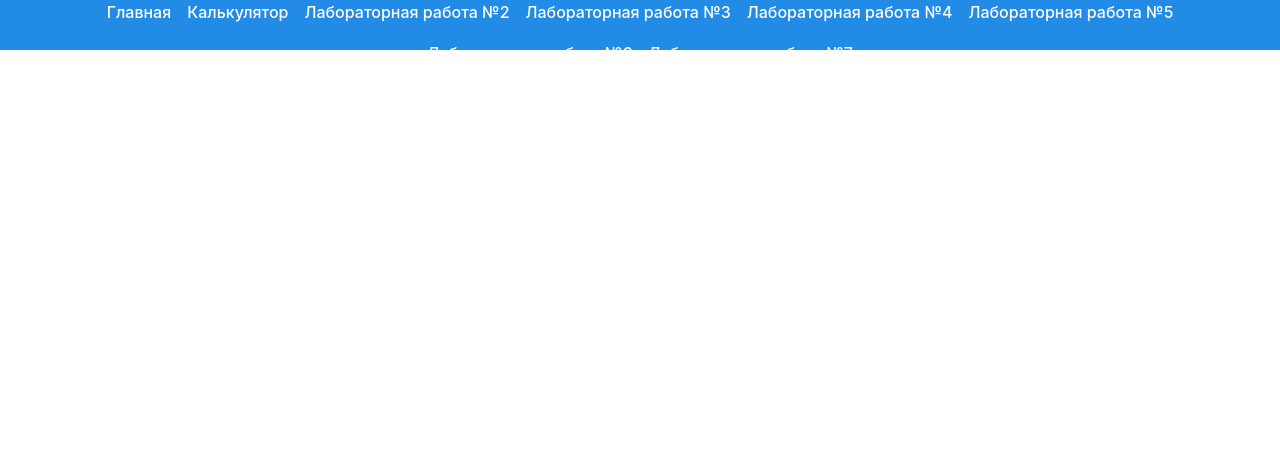
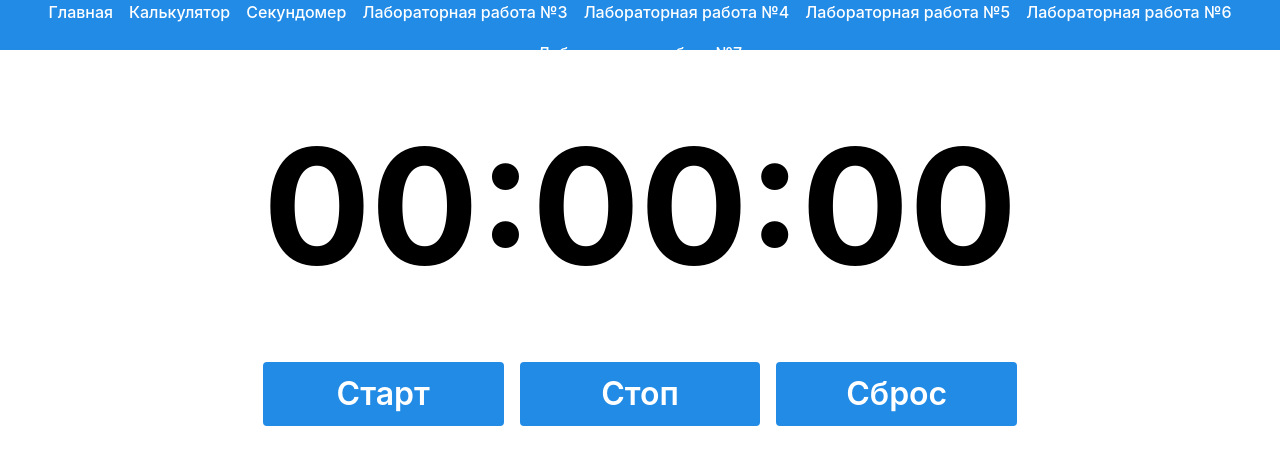
Before and after one commit to DzNk/LaboratoriesTech, a React (Vite) app: page /lab2 in a window 1280 px wide. Shown: the top 464 px of the page. Built offline with nearby package versions, Linux system fonts and the light colour scheme.

Commit message:
Second lab nearly done

```diff
--- a/package.json
+++ b/package.json
@@ -13,6 +13,7 @@
     "@mantine/core": "^7.8.0",
     "@mantine/dates": "^7.8.0",
     "@mantine/hooks": "^7.8.0",
+    "@vitejs/plugin-react-swc": "^3.6.0",
     "dayjs": "^1.11.10",
     "react": "^18.2.0",
     "react-dom": "^18.2.0",
--- a/src/components/Navbar/ui/Navbar.tsx
+++ b/src/components/Navbar/ui/Navbar.tsx
@@ -6,7 +6,7 @@ export function Navbar() {
     const links = [
         {title: "Главная", href: "/"},
         {title: "Калькулятор", href: "/lab1"},
-        {title: "Лабораторная работа №2", href: "/lab2"},
+        {title: "Секундомер", href: "/lab2"},
         {title: "Лабораторная работа №3", href: "/lab3"},
         {title: "Лабораторная работа №4", href: "/lab4"},
         {title: "Лабораторная работа №5", href: "/lab5"},
@@ -19,7 +19,7 @@ export function Navbar() {
             <Group h="100%" justify="center">
                 {
                     links.map(link => {
-                        return (
+                            return (
                                 <Link className={styles.link}
                                       key={link.title}
                                       to={link.href}>
--- a/src/pages/HomePage/ui/HomePage.tsx
+++ b/src/pages/HomePage/ui/HomePage.tsx
@@ -1,8 +1,9 @@
-import {Text} from "@mantine/core";
+import {Space, Text} from "@mantine/core";
 
 export function HomePage() {
     return (
         <>
+            <Space h={'xl'}/>
             <Text fw={500} size="xl" ta="center">
                 Работы по дисциплине "Технологии программирования"
                 <br/>
--- a/src/pages/RootPage/ui/RootPage.tsx
+++ b/src/pages/RootPage/ui/RootPage.tsx
@@ -3,6 +3,7 @@ import {Navbar} from "components/Navbar";
 import {BrowserRouter, Route, Routes} from "react-router-dom";
 import {HomePage} from "pages/HomePage";
 import {CalculatorPage} from "pages/CalculatorPage";
+import {StopWatchPage} from "pages/StopWatch";
 
 export function RootPage() {
     return (
@@ -14,6 +15,7 @@ export function RootPage() {
                         <Routes>
                             <Route index element={<HomePage/>}/>
                             <Route path="/lab1" element={<CalculatorPage/>}/>
+                            <Route path="/lab2" element={<StopWatchPage/>}/>
                         </Routes>
                     </AppShell.Main>
                 </AppShell>
--- /dev/null
+++ b/src/pages/StopWatch/index.tsx
@@ -0,0 +1 @@
+export {StopWatchPage} from "pages/StopWatch/ui/StopWatchPage.tsx";
--- /dev/null
+++ b/src/pages/StopWatch/styles/StopWatch.module.scss
@@ -0,0 +1,11 @@
+.text {
+  font-size: 10rem;
+  font-weight: 700;
+  text-align: center;
+  margin-bottom: 1rem;
+}
+
+.button {
+  font-size: 2rem;
+  height: 4rem;
+}
--- /dev/null
+++ b/src/pages/StopWatch/ui/StopWatchPage.tsx
@@ -0,0 +1,68 @@
+import {Button, Center, Group, Space, Stack, Text} from "@mantine/core";
+import {useEffect, useRef, useState} from "react";
+import styles from "pages/StopWatch/styles/StopWatch.module.scss"
+
+export function StopWatchPage() {
+    const [isRunning, setIsRunning] = useState<boolean>(false);
+    const [elapsedTime, setElapsedTime] = useState<number>(0);
+
+    const intervalIdRef = useRef<number | undefined>(undefined);
+    const startTimeRef = useRef<number>(0);
+
+    const start = () => {
+        setIsRunning(true);
+        startTimeRef.current = Date.now() - elapsedTime;
+    }
+
+    const stop = () => {
+        setIsRunning(false);
+    }
+
+    const reset = () => {
+        setElapsedTime(0);
+        setIsRunning(false);
+    }
+
+    const formatTime = () => {
+        const minutes = Math.floor(elapsedTime / (1000 * 60) % 60);
+        const seconds = Math.floor(elapsedTime / 1000 % 60);
+        const milliseconds = Math.floor(elapsedTime % 1000 / 10);
+
+        const minutesStr = minutes.toString().padStart(2, '0');
+        const secondsStr = seconds.toString().padStart(2, '0');
+        const millisecondsStr = milliseconds.toString().padStart(2, '0');
+
+        return `${minutesStr}:${secondsStr}:${millisecondsStr}`;
+    }
+
+    useEffect(() => {
+        if (isRunning) {
+            intervalIdRef.current = setInterval(() => {
+                setElapsedTime(Date.now() - startTimeRef.current);
+            }, 10);
+        }
+
+        return () => {
+            if (intervalIdRef.current !== null) {
+                clearInterval(intervalIdRef.current);
+            }
+        };
+    }, [isRunning]);
+
+
+    return (
+        <>
+            <Space h={'xl'}/>
+            <Center>
+                <Stack>
+                    <Text className={styles.text}>{formatTime()}</Text>
+                    <Group grow>
+                        <Button className={styles.button} onClick={start}>Старт</Button>
+                        <Button className={styles.button} onClick={stop}>Стоп</Button>
+                        <Button className={styles.button} onClick={reset}>Сброс</Button>
+                    </Group>
+                </Stack>
+            </Center>
+        </>
+    );
+}
```
Also changed, not shown: 2 other files (tests, documents, lock files or other folders).
